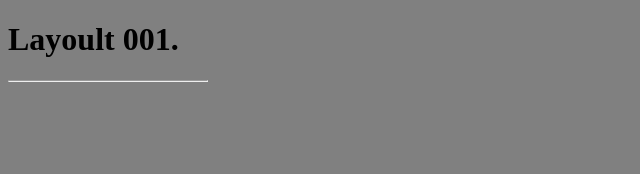
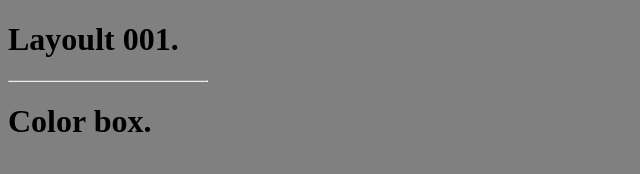
Before and after one commit to edskate/Layoult-001, a plain HTML site: page index.html in a window 1280 px wide. Shown: the whole page, without its empty margins (0-640 px from the left). Drawn offline with Linux system fonts and the light colour scheme.

Commit message:
adicionando uma tag

```diff
--- a/index.html
+++ b/index.html
@@ -13,7 +13,7 @@
   <h1>Layoult 001.</h1>
   <hr>
   <div class="box1">
-
+    <h1>Color box.</h1>
   </div>
 </body>
 
```
